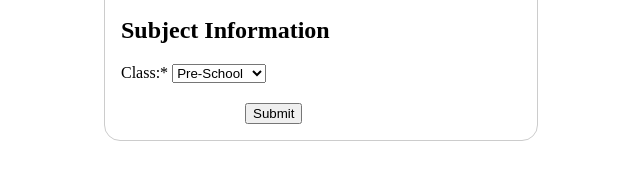
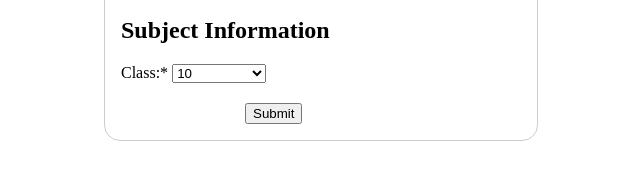
Before and after one commit to Hargun02/school-records, a plain HTML site: page index.html in a window 1280 px wide. Shown: the part 510-690 px from the top of the page, 319-959 px from the left. Drawn offline with Linux system fonts and the light colour scheme.

Commit message:
fix: make 10 default grade, add required attribute

```diff
--- a/index.html
+++ b/index.html
@@ -69,7 +69,7 @@
           <option value=7>7</option>
           <option value=8>8</option>
           <option value=9>9</option>
-          <option value=10>10</option>
+          <option value=10 selected>10</option>
           <option value=11>11</option>
           <option value=12>12</option>
         </select>
```
